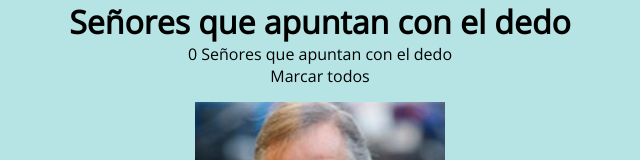
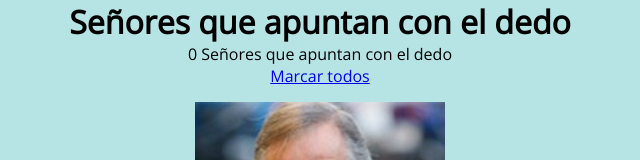
Before and after one commit to carluissg/Se-ores-que-apuntan, a plain HTML site: page index.html in a window 1280 px wide. Shown: the top 160 px of the page, without its empty margins (320-960 px from the left). Drawn offline with nearby package versions, Linux system fonts and the light colour scheme.

Commit message:
URL Marcar todos

```diff
--- a/index.html
+++ b/index.html
@@ -16,7 +16,7 @@
   <header>
     <h1>Señores que apuntan con el dedo</h1>
     <p>0 Señores que apuntan con el dedo</p>
-    <p>Marcar todos</p>
+    <p><a href="marcar-todos">Marcar todos</a></p>
   </header>
   <main class="cont-main">
     <section class="ticket">
```
